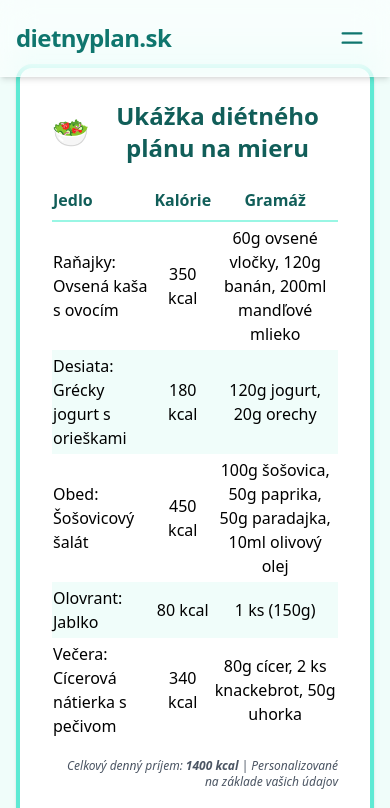
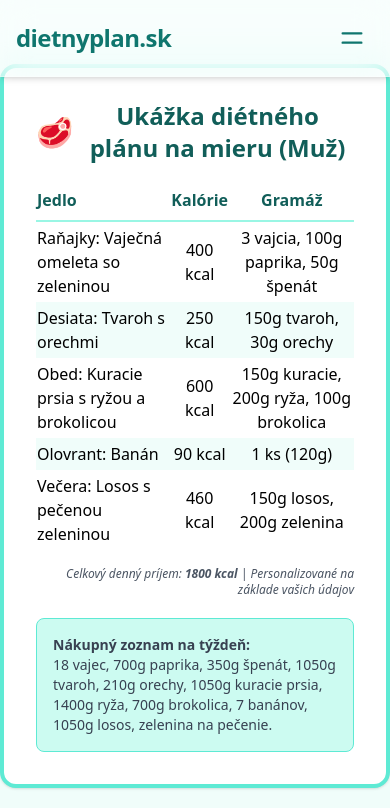
Before and after one commit to BantVegas/dietnyplan-frontend, a React (Vite) app: page /muz/vysledok in a window 390 px wide. Shown: the top 808 px of the page. Built offline with nearby package versions, Linux system fonts and the light colour scheme.

Commit message:
Pridanie komponentu ManVysledok a oprava FE komunikácie s backendom

```diff
--- a/src/components/ManVysledok.tsx
+++ b/src/components/ManVysledok.tsx
@@ -1,23 +1,24 @@
 import { useState } from "react";
 
-const BACKEND_URL = import.meta.env.VITE_BACKEND_URL || "http://localhost:8080";
+const BACKEND_URL = import.meta.env.VITE_BACKEND_URL || "http://localhost:8080/api";
 
-export default function WomanVysledok() {
+export default function ManVysledok() {
   const [email, setEmail] = useState("");
   const [error, setError] = useState("");
   const [loading, setLoading] = useState(false);
 
+  // Statické údaje príklad vzorového plánu pre muža
   const samplePlan = {
-    calories: 1400,
+    calories: 1800,
     meals: [
-      { name: "Raňajky: Ovsená kaša s ovocím", kcal: 350, grams: "60g ovsené vločky, 120g banán, 200ml mandľové mlieko" },
-      { name: "Desiata: Grécky jogurt s orieškami", kcal: 180, grams: "120g jogurt, 20g orechy" },
-      { name: "Obed: Šošovicový šalát", kcal: 450, grams: "100g šošovica, 50g paprika, 50g paradajka, 10ml olivový olej" },
-      { name: "Olovrant: Jablko", kcal: 80, grams: "1 ks (150g)" },
-      { name: "Večera: Cícerová nátierka s pečivom", kcal: 340, grams: "80g cícer, 2 ks knackebrot, 50g uhorka" },
+      { name: "Raňajky: Vaječná omeleta so zeleninou", kcal: 400, grams: "3 vajcia, 100g paprika, 50g špenát" },
+      { name: "Desiata: Tvaroh s orechmi", kcal: 250, grams: "150g tvaroh, 30g orechy" },
+      { name: "Obed: Kuracie prsia s ryžou a brokolicou", kcal: 600, grams: "150g kuracie, 200g ryža, 100g brokolica" },
+      { name: "Olovrant: Banán", kcal: 90, grams: "1 ks (120g)" },
+      { name: "Večera: Losos s pečenou zeleninou", kcal: 460, grams: "150g losos, 200g zelenina" },
     ],
     shoppingList:
-      "450g ovsené vločky, 7x banán, 1l mandľové mlieko, 1kg šošovica, 500g grécky jogurt, 140g oriešky, 6x jablko, 500g cícer, 2 bal. knackebrot, 350g uhorka, olivový olej, zelenina podľa výberu."
+      "18 vajec, 700g paprika, 350g špenát, 1050g tvaroh, 210g orechy, 1050g kuracie prsia, 1400g ryža, 700g brokolica, 7 banánov, 1050g losos, zelenina na pečenie."
   };
 
   const handleSubmit = async (e: React.FormEvent) => {
@@ -25,41 +26,29 @@ export default function WomanVysledok() {
     setError("");
     setLoading(true);
 
-    if (!email || !/\S+@\S+\.\S+/.test(email)) {
-      setError("Zadajte platný e-mail.");
-      setLoading(false);
-      return;
-    }
-
     try {
       const res = await fetch(`${BACKEND_URL}/create-checkout-session`, {
         method: "POST",
         headers: { "Content-Type": "application/json" },
         body: JSON.stringify({ email }),
       });
-
       if (!res.ok) throw new Error("Chyba servera");
-
       const data = await res.json();
-
-      if (data.url) {
-        window.location.href = data.url; // presmerovanie na Stripe checkout
-      } else {
-        throw new Error("Neočakávaná odpoveď zo servera.");
-      }
+      window.location.href = data.url;
     } catch {
-      setError("Nastala chyba pri odosielaní. Skúste to znova.");
+      setError("Nastala chyba pri odosielaní. Skús znova.");
     } finally {
       setLoading(false);
     }
   };
 
   return (
-    <div className="min-h-screen w-full flex flex-col items-center justify-center relative overflow-x-hidden bg-teal-50 px-4 sm:px-0">
+    <div className="min-h-screen w-full flex flex-col items-center justify-center relative overflow-x-hidden bg-teal-50">
       {/* Ukážka diétného plánu */}
       <div className="mt-16 mb-6 w-full max-w-3xl mx-auto bg-white rounded-2xl shadow p-8 border-4 border-teal-300">
         <h2 className="text-2xl font-extrabold text-teal-800 mb-4 text-center flex items-center justify-center gap-2">
-          <span className="text-3xl">🥗</span> Ukážka diétného plánu na mieru
+          <span className="text-3xl">🥩</span>
+          Ukážka diétného plánu na mieru (Muž)
         </h2>
         <table className="w-full text-base mb-4">
           <thead>
@@ -101,16 +90,13 @@ export default function WomanVysledok() {
           className="w-full p-4 border border-teal-300 rounded-lg text-lg"
           placeholder="Tvoj email"
           value={email}
-          onChange={(e) => setEmail(e.target.value)}
+          onChange={e => setEmail(e.target.value)}
           required
-          disabled={loading}
-          autoComplete="email"
-          aria-label="Email"
         />
-        {error && <div className="text-red-500 font-semibold">{error}</div>}
+        {error && <div className="text-red-500">{error}</div>}
         <button
           type="submit"
-          className="w-full bg-teal-600 text-white py-3 rounded-lg font-bold hover:bg-teal-700 transition disabled:opacity-50 disabled:cursor-not-allowed"
+          className="w-full bg-teal-600 text-white py-3 rounded-lg font-bold hover:bg-teal-700 transition"
           disabled={loading}
         >
           {loading ? "Odosielam..." : "Získať diétny plán"}
--- a/src/components/WomanVysledok.tsx
+++ b/src/components/WomanVysledok.tsx
@@ -1,6 +1,6 @@
 import { useState } from "react";
 
-const BACKEND_URL = import.meta.env.VITE_BACKEND_URL || "http://localhost:8080";
+const BACKEND_URL = import.meta.env.VITE_BACKEND_URL || "http://localhost:8080/api";
 
 export default function WomanVysledok() {
   const [email, setEmail] = useState("");
@@ -25,40 +25,24 @@ export default function WomanVysledok() {
     setError("");
     setLoading(true);
 
-    // Jednoduchá validácia emailu
-    if (!email || !/\S+@\S+\.\S+/.test(email)) {
-      setError("Zadajte platný email.");
-      setLoading(false);
-      return;
-    }
-
     try {
       const res = await fetch(`${BACKEND_URL}/create-checkout-session`, {
         method: "POST",
         headers: { "Content-Type": "application/json" },
         body: JSON.stringify({ email }),
       });
-
-      if (!res.ok) {
-        throw new Error("Chyba servera");
-      }
-
+      if (!res.ok) throw new Error("Chyba servera");
       const data = await res.json();
-
-      if (data.url) {
-        window.location.href = data.url; // presmerovanie na Stripe Checkout
-      } else {
-        throw new Error("Nesprávna odpoveď zo servera");
-      }
-    } catch (err) {
-      setError("Nastala chyba pri odosielaní. Skús to znova.");
+      window.location.href = data.url;
+    } catch {
+      setError("Nastala chyba pri odosielaní. Skús znova.");
     } finally {
       setLoading(false);
     }
   };
 
   return (
-    <div className="min-h-screen w-full flex flex-col items-center justify-center relative overflow-x-hidden bg-teal-50 px-4 sm:px-0">
+    <div className="min-h-screen w-full flex flex-col items-center justify-center relative overflow-x-hidden bg-teal-50">
       {/* Ukážka diétného plánu */}
       <div className="mt-16 mb-6 w-full max-w-3xl mx-auto bg-white rounded-2xl shadow p-8 border-4 border-teal-300">
         <h2 className="text-2xl font-extrabold text-teal-800 mb-4 text-center flex items-center justify-center gap-2">
@@ -107,14 +91,11 @@ export default function WomanVysledok() {
           value={email}
           onChange={e => setEmail(e.target.value)}
           required
-          disabled={loading}
-          autoComplete="email"
-          aria-label="Email"
         />
-        {error && <div className="text-red-500 font-semibold">{error}</div>}
+        {error && <div className="text-red-500">{error}</div>}
         <button
           type="submit"
-          className="w-full bg-teal-600 text-white py-3 rounded-lg font-bold hover:bg-teal-700 transition disabled:opacity-50 disabled:cursor-not-allowed"
+          className="w-full bg-teal-600 text-white py-3 rounded-lg font-bold hover:bg-teal-700 transition"
           disabled={loading}
         >
           {loading ? "Odosielam..." : "Získať diétny plán"}
```
Also changed, not shown: 1 other file (tests, documents, lock files or other folders).
